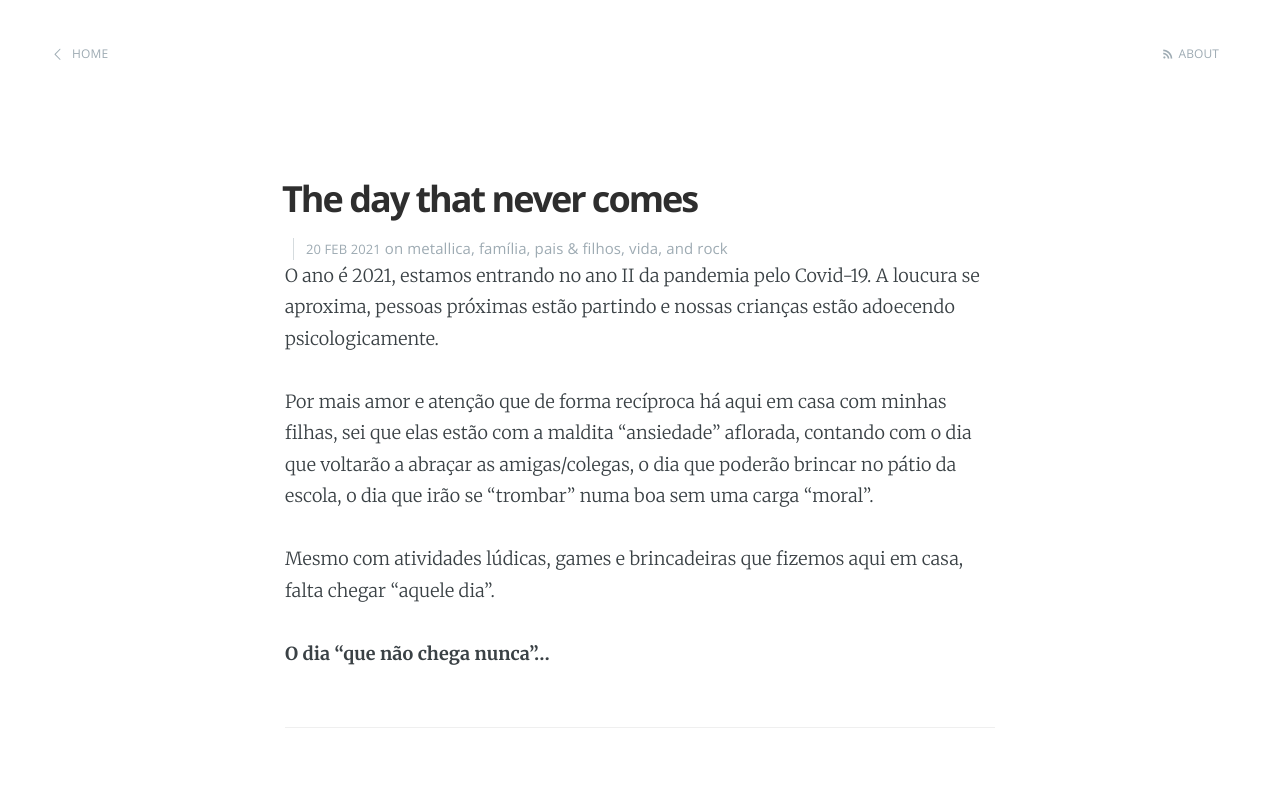
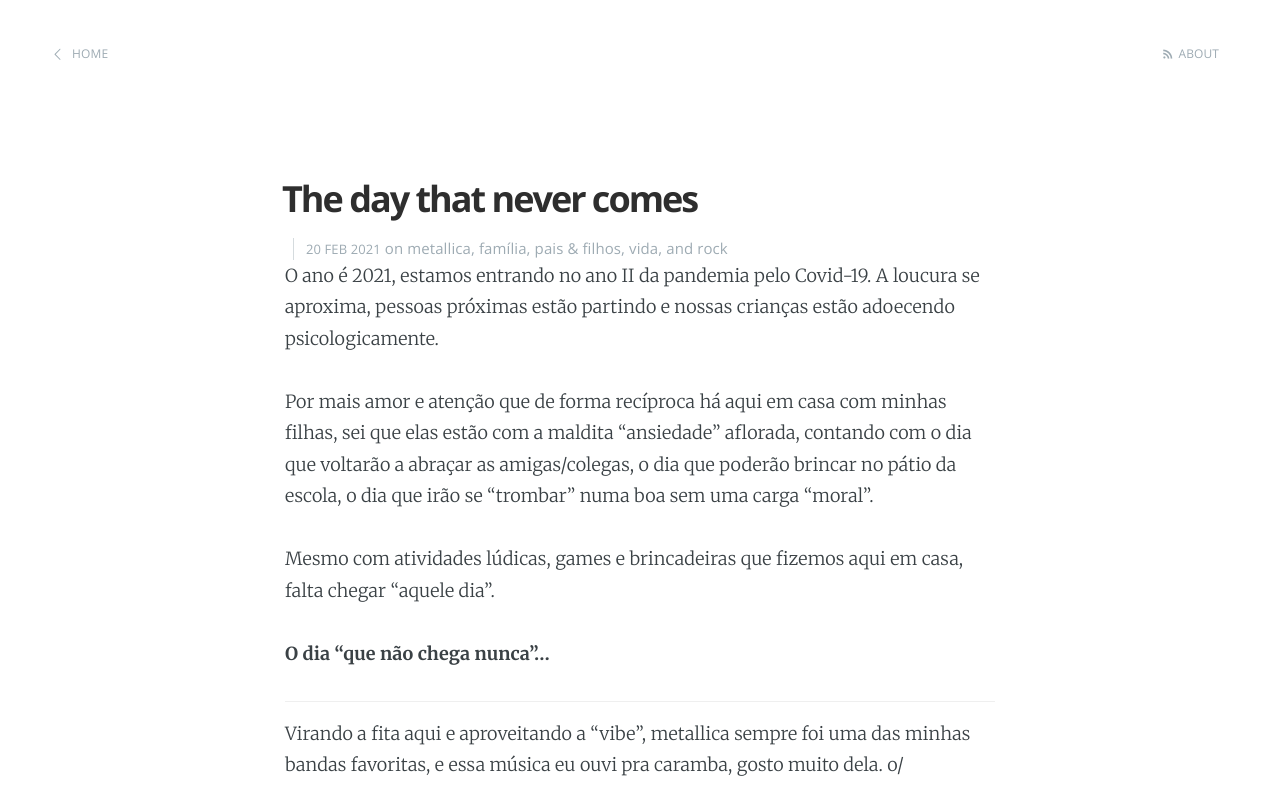
Before and after one commit to libnando/nandomegaman.github.io, a Jekyll site: the page built from _posts/2021-02-20-the-day-that-never-comes.markdown, in a window 1280 px wide. Shown: the top 792 px of the page. Built offline with Jekyll 4.4.1, drawn with Linux system fonts in a browser that asks for light colours.

Commit message:
the day that never comes.

```diff
--- a/_posts/2021-02-20-the-day-that-never-comes.markdown
+++ b/_posts/2021-02-20-the-day-that-never-comes.markdown
@@ -4,6 +4,7 @@
 date:   2021-02-20 11:00:00
 tags: [metallica, família, pais & filhos, vida, rock]
 ---
+
 
 O ano é 2021, estamos entrando no ano II da pandemia pelo Covid-19. A loucura se aproxima, pessoas próximas estão partindo e nossas crianças estão adoecendo psicologicamente.
 
@@ -13,13 +14,13 @@
 
 <b>O dia "que não chega nunca"...</b>
 
-<hr />
+<hr style="margin:0 0 15px 0;" />
 
 Virando a fita aqui e aproveitando a "vibe", metallica sempre foi uma das minhas bandas favoritas, e essa música eu ouvi pra caramba, gosto muito dela. o/
 
 <iframe allowfullscreen="" frameborder="0" width="420" height="315" src="https://www.youtube.com/embed/dkNfNR1WYMY"></iframe>
 
-<hr />
+<hr style="margin:0 0 15px 0;" />
 
 Sou muito grato a Deus por ter o privilégio de poder viver esse momento conturbado e apocalíptico perto das pessoas que eu amo, que daria a vida por um sorriso.
 
```
